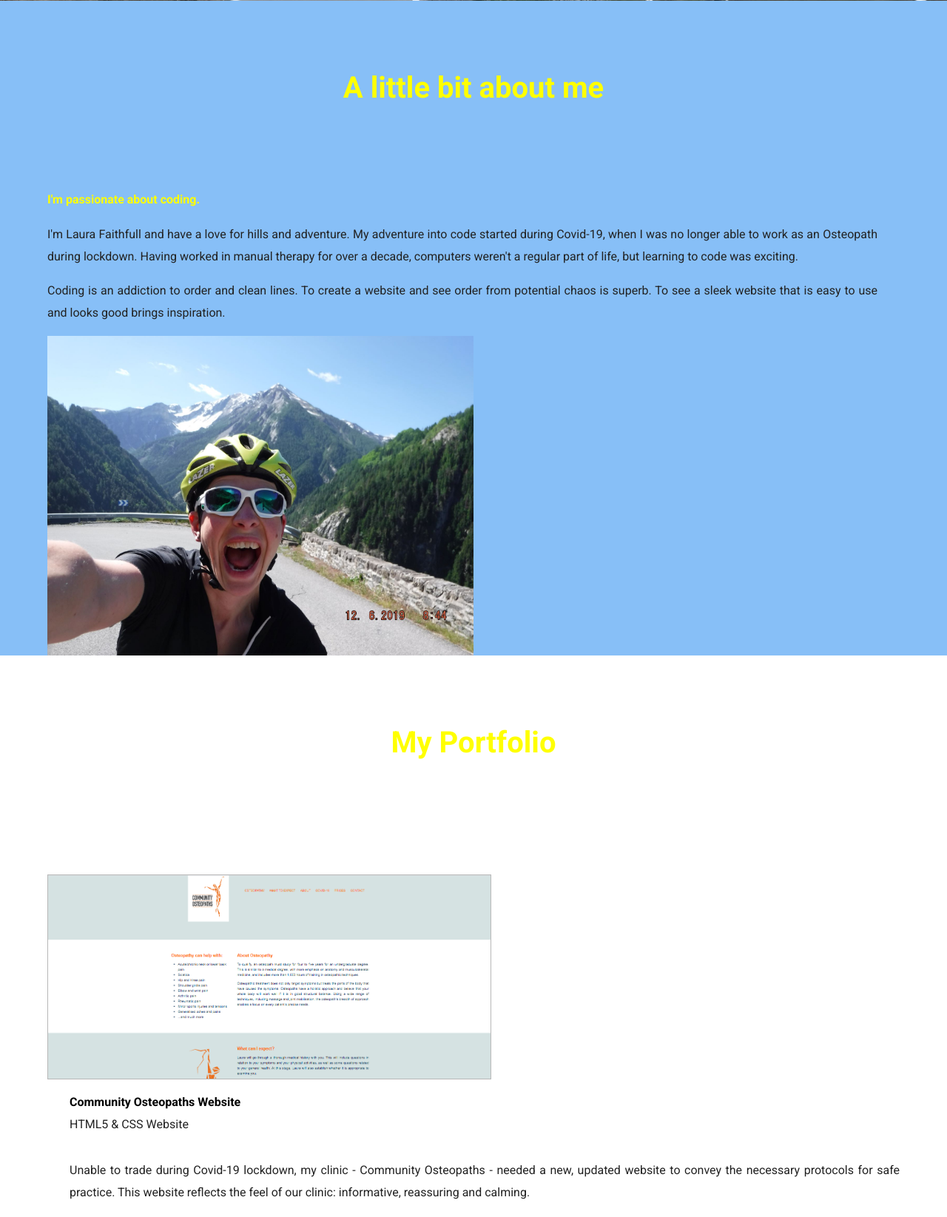
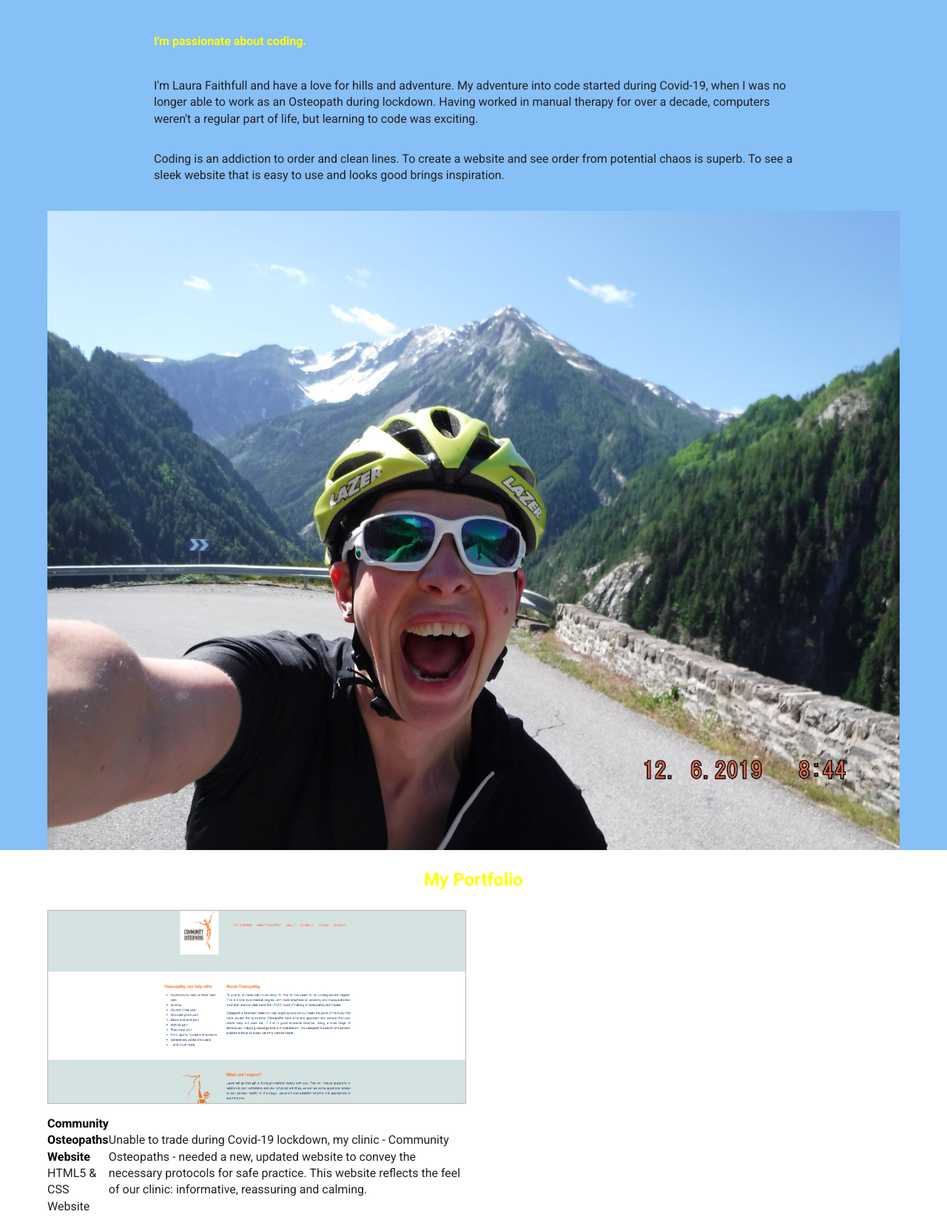
Before and after one commit to l-faithfull/faithfull-design, a website built with Parcel: page index.html in a window 1280 px wide. Shown: the part 371-2016 px from the top of the page at 74% size. Built offline with nearby package versions, Linux system fonts and the light colour scheme; a web font is replaced by a local one.

Commit message:
About CSS refined

```diff
--- a/css/main.css
+++ b/css/main.css
@@ -95,13 +95,28 @@ html {
   font-size: 16px;
 }
 
-/* BODY */
 body {
   font-family: 'Roboto', sans-serif;
   font-size: 1em;
   display: flex;
   justify-content: center;
 	align-items: center;
+}
+
+h1,
+h2,
+h3,
+h4 {
+  color: #ffff00;
+}
+
+h3 {
+  font-size: 1.5em;
+}
+
+a {
+  color: black;
+  text-decoration: none;
 }
 
 .content-wrapper {
@@ -116,16 +131,8 @@ img {
 width: 100%;
 }
 
-h1,
-h2,
-h3,
-h4 {
-  color: #ffff00;
-}
-
-a {
-  color: black;
-  text-decoration: none;
+address {
+  font-style: normal;
 }
 
 header,
@@ -161,7 +168,7 @@ header h1 {
 }
 
 header h2 {
-  font-size: 40px;
+  font-size: 1.5em;
   text-align: center;
 }
 
@@ -186,7 +193,6 @@ nav ul {
 
 nav ul li {
   font-size: 1.125em;
-  padding: 30px 25px 0 25px;
   text-transform: uppercase;
 }
 
@@ -203,49 +209,37 @@ nav ul li a {
   background-size: cover;
 }
 
-#about h3 {
-  font-size: 40px;
-  padding: 50px 0;
-  text-align: center;
+#about article {
+  display: flex;
+  justify-content: center;
+  flex-flow: column wrap;
+  width: 75%;
+  padding: 20px 0;
 }
 
-#about img {
-  width: 50%;
+#about .description-content,
+#about .image-content {
+  display: flex;
+  justify-content: center;
+  align-items: center;
+  flex-flow: column wrap;
 }
 
-#about p {
-  box-sizing: border-box;
-  line-height: 30px;
-  padding-right: 30px;
-  text-align: justify;
-}
 
 /*========================================
  PORTFOLIO - MOBILE
 ==========================================*/
-#portfolio h3 {
-  font-size: 40px;
-  padding: 50px 0;
-  text-align: center;
+#portfolio .project .description-content,
+#portfolio .project .image-content {
+  width: 49%;
+  display: flex;
+  justify-content: center;
+  align-items: center;
+  flex-flow: row nowrap;
 }
 
-#portfolio .project {
-  margin: 60px auto;
-  overflow: auto;
-}
-
-#portfolio img {
+#portfolio .project .image-content {
   border: 1px solid #b7b7b7;
-  box-sizing: border-box;
-  width: 600px;
-}
-
-#portfolio p {
-  box-sizing: border-box;
-  display: inline-block;
-  line-height: 30px;
-  padding-left: 30px;
-  text-align: justify;
 }
 
 #portfolio a {
@@ -257,23 +251,16 @@ nav ul li a {
  CONTACT - MOBILE
 ============================================== */
 #contact {
-    background: #3399ff;
+  background: #3399ff;
 }
 
-#contact h3 {
-  font-size: 40px;
-  padding: 50px 0;
-  text-align: center;
+#contact article {
+  width: 33%;
+  display: flex;
+  justify-content: center;
+  align-items: center;
+  flex-flow: row nowrap;
 }
-
-#contact h4 {
-  padding: 10px 0;
-}
-
-#contact .full-width p {
-  text-align: center;
-}
-
 
 /* ==========================================================================
    Helper classes
--- a/index.html
+++ b/index.html
@@ -58,11 +58,13 @@
             <div class="content-wrapper">
                 <h3>A little bit about me</h3>
 
-                <div class="description-content">
+                <article>
                     <h4>I'm passionate about coding.</h4>
-                    <p>I'm Laura Faithfull and have a love for hills and adventure.  My adventure into code started during Covid-19, when I was no longer able to work as an Osteopath during lockdown.  Having worked in manual therapy for over a decade, computers weren't a regular part of life, but learning to code was exciting.</p>
-                    <p>Coding is an addiction to order and clean lines.  To create a website and see order from potential chaos is superb.  To see a sleek website that is easy to use and looks good brings inspiration.</p>
-                </div>
+                    <div class="description-content">
+                        <p>I'm Laura Faithfull and have a love for hills and adventure.  My adventure into code started during Covid-19, when I was no longer able to work as an Osteopath during lockdown.  Having worked in manual therapy for over a decade, computers weren't a regular part of life, but learning to code was exciting.</p>
+                        <p>Coding is an addiction to order and clean lines.  To create a website and see order from potential chaos is superb.  To see a sleek website that is easy to use and looks good brings inspiration.</p>
+                    </div>
+                </article>
 
                 <div class="image-content">
                     <img src="img/me.jpg" alt="me"/>
@@ -135,25 +137,27 @@
             <div class="content-wrapper">
                 <h3>Let's Connect</h3>
 
-                <div class="third-width">
+                <article class="email">
                     <h4>Drop me a line</h4> <!-- Source the envelope icon -->
                     <address>
                         <a href="mailto:hello@faithfulldesign.com">hello@faithfulldesign.com</a>
                     </address>
-                </div>
+                </article>
 
-                <div class="third-width">
+                <article class="social-media">
                     <h4>Follow me</h4>
                     <!-- GitHub icon -->
-                    <a href="https://github.com/l-faithfull" target="_blank">
-                        <img src="img/github.png" alt="GitHub"/>
-                    </a>
-                </div>
+                    <p class="fontawesome-icon">
+                        <a href="https://github.com/l-faithfull" target="_blank">
+                            <i class="fab fa-github"></i>
+                        </a>
+                    </p>
+                </article>
 
-                <div class="third-width">
+                <article class="meet">
                     <h4>Meet me</h4>
                     <p>Edinburgh, Scotland</p>
-                </div>
+                </article>
 
                 <p>Copyright 2020 | Faithfull Design</p>
 
```
